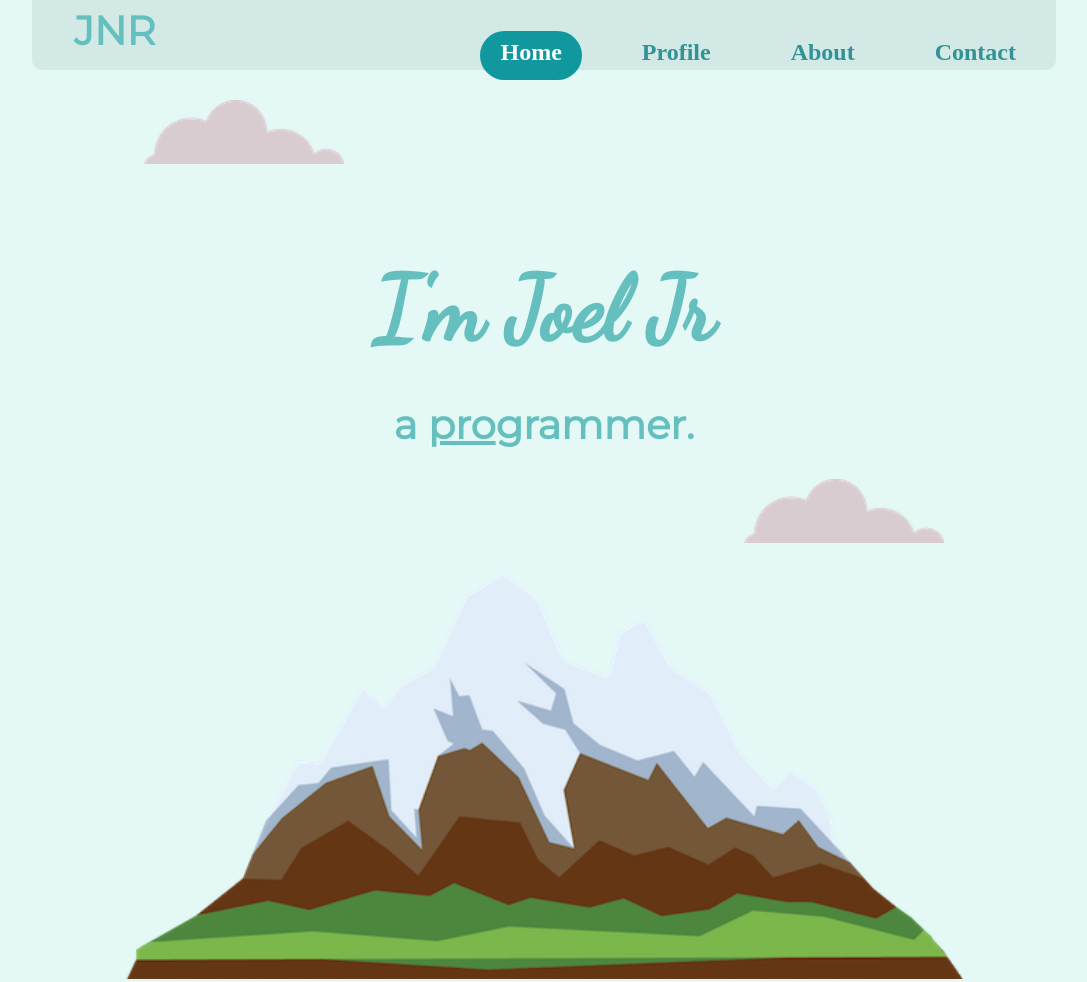
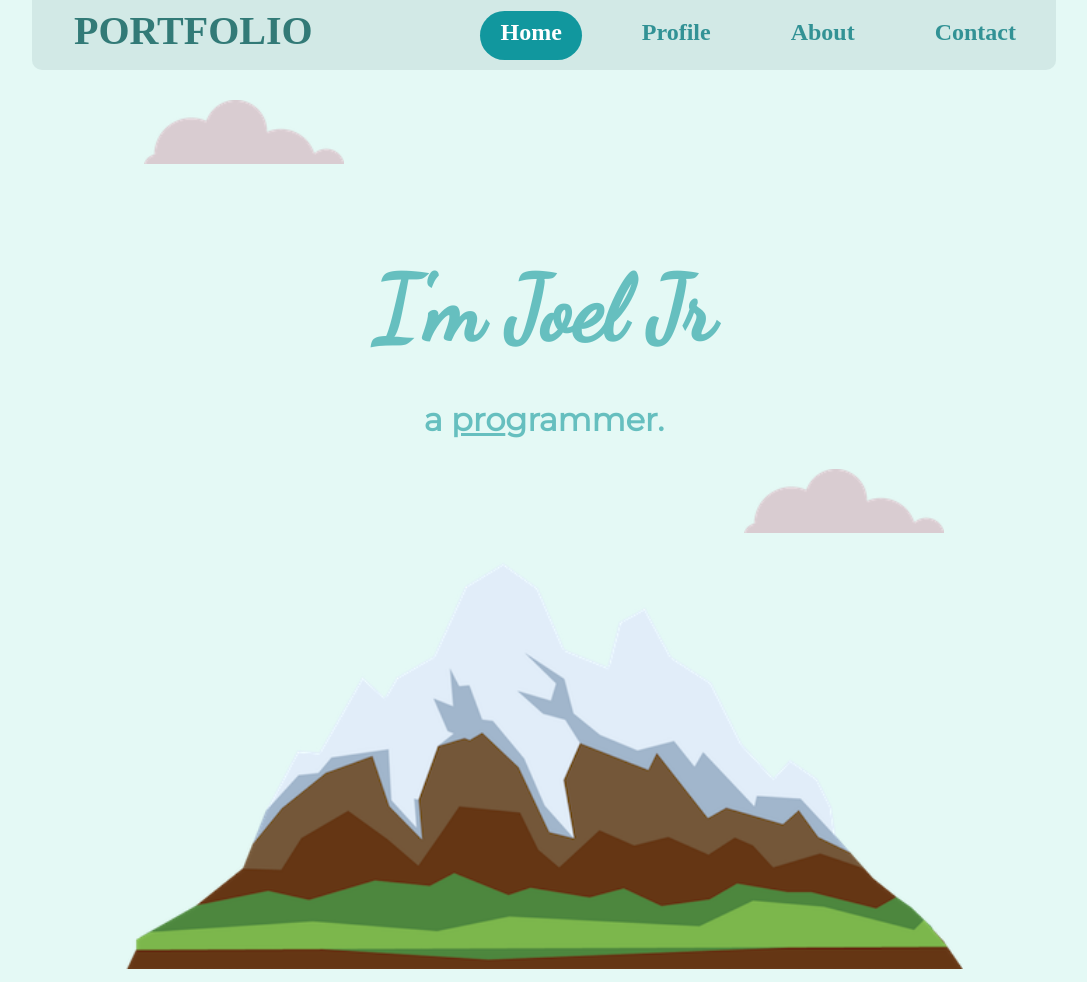
Before and after one commit to joel162002/Simpole-Portfolio, a plain HTML site: page index.html in a window 1280 px wide. Shown: the top 982 px of the page, without its empty margins (96-1183 px from the left). Drawn offline with Linux system fonts and the light colour scheme.

Commit message:
Update index.html

```diff
--- a/index.html
+++ b/index.html
@@ -15,14 +15,14 @@
     <div class="top-container" id="top-container">
       <header>
         <div class="logo1">
-          <h2>JNR</h2>
+          <h2 class="joel">PORTFOLIO</h2>
             <!-- <img src="./images/MYPIC.png" alt="" width="50" height="50"> -->
         </div>
         <input type="checkbox" id="nav_check" hidden>
         <nav>
-            <div class="logo">
+            <!-- <div class="logo">
                 <img src="logo.png" alt="">
-            </div>
+            </div> -->
             <ul>
                 <li>
                     <a href="#home" class="active">Home</a>
@@ -48,7 +48,7 @@
 
         <img class="top-cloud" src="images/cloud.png" alt="cloud.png">
         <h1> I'm Joel Jr</h1>
-        <p class="programmer"><h2>a <span class="pro">pro</span>grammer.</h2> </p>
+        <p class="programmer"><h2 class="programmer">a <span class="pro">pro</span>grammer.</h2> </p>
         <img class="bottom-cloud"src="images/cloud.png" alt="cloud.png">
         <img class="mountain1" src="images/mountain.png" alt="mountain.png">
     </div>
@@ -70,7 +70,7 @@
           <div class="skill-row">
             <img class="art" src="images/pen-tablet.png" alt="Pentablet" >
             <h3>Digital Art</h3>
-            <p class="Digital-Art-Des">Lorem ipsum et eu, bibendum interdum, lacus quis mauris.  ipsum dolor sit amet, quis in duis, iaculis id felis. Consectetuer vestibulum, nunc urna lectus, erat ligula. Hendrerit nam, lectus ante, ut lorem eros. Curabitur wisi, quisque vel eu, rutrum nam.</p>
+            <p class="Digital-Art-Des">Lorem ipsum , quis in duis, . Consectetuer vestibulum, it nam, lm eros.Lorem ipsum et eu, bibendum interdum, lacus quis mauris.  ipsum dolor sit amet, quis in duis, iaculis id felis. Consectetuer vestibulum, nunc urna lectus, erat ligula. Hendrerit nam, lectus ante, ut lorem eros. Curabitur wisi, quisque vel eu, rutrum nam.</p>
           </div>
         </div>
         <hr>
```
